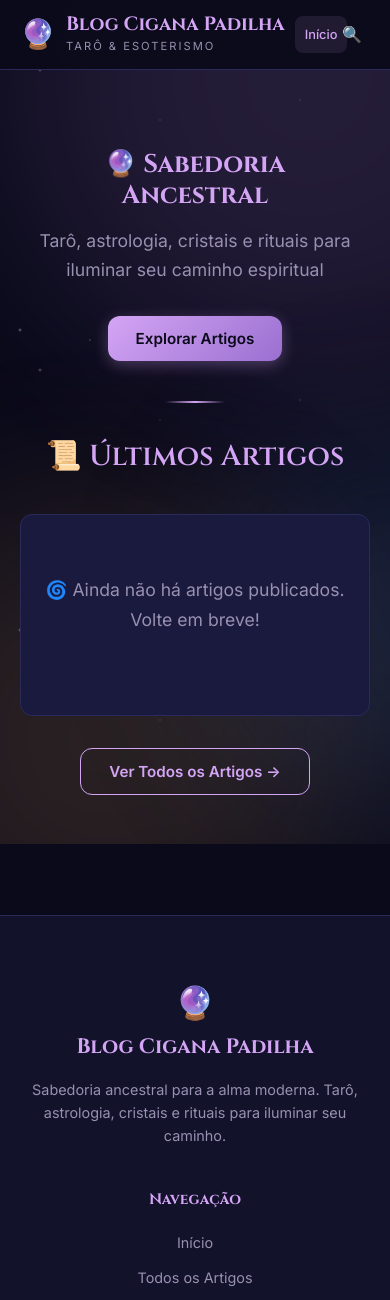
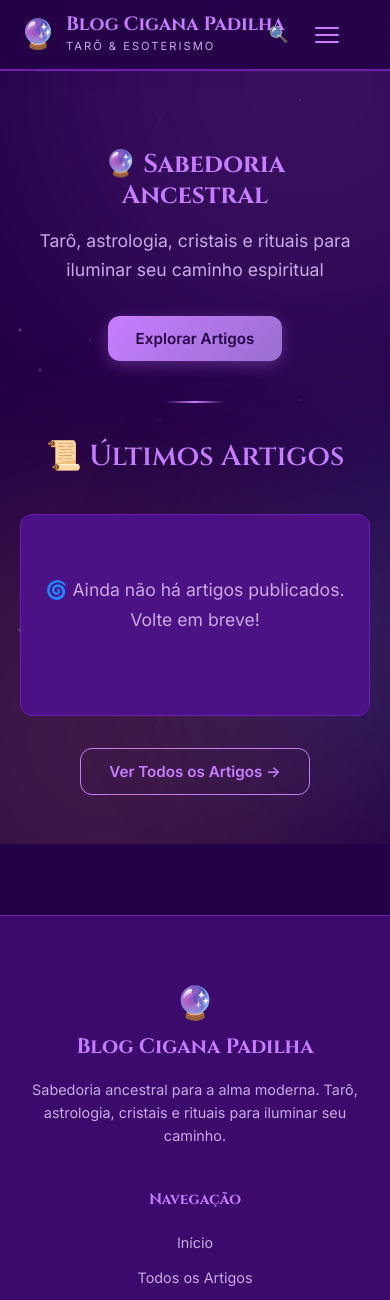
Before and after one commit to lloupp/blogciganapadilha, a Django app: page / in a window 390 px wide. Shown: the top 1300 px of the page. Run offline with Django 4.2, Linux system fonts and the light colour scheme; data that the repository does not hold is empty.

Commit message:
feat: tema violeta vivido, menu mobile responsivo e parser de vídeo do YouTube mais robusto
Troca a paleta escura navy por um violeta vívido, adiciona menu
hambúrguer para mobile (antes só tinha scroll horizontal) e
melhora a extração de video_id para aceitar Shorts, /embed/, /live/
e outras variações de URL do YouTube, não só watch?v=.

```diff
--- a/static/css/style.css
+++ b/static/css/style.css
@@ -4,19 +4,19 @@
 
 /* --- CSS Variables / Design Tokens --- */
 :root {
-    --color-bg: #0a0a1a;
-    --color-bg-alt: #12122a;
-    --color-bg-card: #1a1a3e;
-    --color-bg-hover: #222255;
-    --color-primary: #d4a5f5;
-    --color-primary-dark: #b388e0;
+    --color-bg: #240046;
+    --color-bg-alt: #3c096c;
+    --color-bg-card: #4d1186;
+    --color-bg-hover: #5a189a;
+    --color-primary: #c77dff;
+    --color-primary-dark: #9d4edd;
     --color-accent: #f0c060;
     --color-accent-dim: #a08040;
-    --color-text: #e8e0f0;
-    --color-text-muted: #9890b0;
-    --color-text-dim: #706888;
-    --color-border: #2a2a5a;
-    --color-border-light: #3a3a6a;
+    --color-text: #f3e8ff;
+    --color-text-muted: #c9a9e6;
+    --color-text-dim: #9c79bf;
+    --color-border: #6a1fb0;
+    --color-border-light: #7b2cbf;
     --color-success: #7ae0a0;
     --color-info: #80b8ff;
     --color-warning: #f0c060;
@@ -26,8 +26,8 @@
     --radius-sm: 8px;
     --radius-md: 12px;
     --radius-lg: 20px;
-    --shadow-card: 0 4px 20px rgba(0, 0, 0, 0.3), 0 0 0 1px rgba(212, 165, 245, 0.05);
-    --shadow-glow: 0 0 30px rgba(212, 165, 245, 0.1);
+    --shadow-card: 0 4px 20px rgba(0, 0, 0, 0.3), 0 0 0 1px rgba(199, 125, 255, 0.05);
+    --shadow-glow: 0 0 30px rgba(199, 125, 255, 0.1);
     --transition: 0.3s cubic-bezier(0.4, 0, 0.2, 1);
     --container: 1200px;
     --header-height: 70px;
@@ -112,7 +112,7 @@ img {
 .orb-1 {
     width: 600px;
     height: 600px;
-    background: radial-gradient(circle, #d4a5f5, #6a3b9a);
+    background: radial-gradient(circle, #c77dff, #5a189a);
     top: -200px;
     right: -200px;
     animation-delay: 0s;
@@ -169,7 +169,7 @@ img {
     position: sticky;
     top: 0;
     z-index: 100;
-    background: rgba(10, 10, 26, 0.9);
+    background: rgba(36, 0, 70, 0.85);
     backdrop-filter: blur(20px);
     -webkit-backdrop-filter: blur(20px);
     border-bottom: 1px solid var(--color-border);
@@ -242,7 +242,49 @@ img {
 
 .nav-link:hover {
     color: var(--color-primary);
-    background: rgba(212, 165, 245, 0.1);
+    background: rgba(199, 125, 255, 0.1);
+}
+
+.nav-link.active {
+    color: var(--color-primary);
+    background: rgba(199, 125, 255, 0.12);
+}
+
+/* --- Mobile Nav Toggle --- */
+.nav-toggle {
+    display: none;
+    flex-direction: column;
+    justify-content: center;
+    align-items: center;
+    gap: 5px;
+    width: 40px;
+    height: 40px;
+    background: none;
+    border: none;
+    cursor: pointer;
+    flex-shrink: 0;
+    padding: 8px;
+}
+
+.nav-toggle span {
+    display: block;
+    width: 100%;
+    height: 2px;
+    background: var(--color-primary);
+    border-radius: 2px;
+    transition: var(--transition);
+}
+
+.nav-toggle[aria-expanded="true"] span:nth-child(1) {
+    transform: translateY(7px) rotate(45deg);
+}
+
+.nav-toggle[aria-expanded="true"] span:nth-child(2) {
+    opacity: 0;
+}
+
+.nav-toggle[aria-expanded="true"] span:nth-child(3) {
+    transform: translateY(-7px) rotate(-45deg);
 }
 
 /* --- Search Form --- */
@@ -389,12 +431,12 @@ img {
 .btn-primary {
     background: linear-gradient(135deg, var(--color-primary), #9a6fd0);
     color: var(--color-bg);
-    box-shadow: 0 4px 15px rgba(212, 165, 245, 0.3);
+    box-shadow: 0 4px 15px rgba(199, 125, 255, 0.3);
 }
 
 .btn-primary:hover {
     transform: translateY(-2px);
-    box-shadow: 0 6px 25px rgba(212, 165, 245, 0.4);
+    box-shadow: 0 6px 25px rgba(199, 125, 255, 0.4);
     color: var(--color-bg);
 }
 
@@ -405,7 +447,7 @@ img {
 }
 
 .btn-secondary:hover {
-    background: rgba(212, 165, 245, 0.1);
+    background: rgba(199, 125, 255, 0.1);
     transform: translateY(-1px);
 }
 
@@ -474,7 +516,7 @@ img {
     border-radius: 20px;
     font-size: 0.75rem;
     font-weight: 600;
-    background: rgba(212, 165, 245, 0.15);
+    background: rgba(199, 125, 255, 0.15);
     color: var(--color-primary);
     align-self: flex-start;
 }
@@ -642,12 +684,12 @@ img {
 }
 
 .filter-link:hover {
-    background: rgba(212, 165, 245, 0.1);
+    background: rgba(199, 125, 255, 0.1);
     color: var(--color-primary);
 }
 
 .filter-link.active {
-    background: rgba(212, 165, 245, 0.15);
+    background: rgba(199, 125, 255, 0.15);
     color: var(--color-primary);
     font-weight: 600;
 }
@@ -663,19 +705,19 @@ img {
     padding: 4px 10px;
     border-radius: 16px;
     font-size: 0.78rem;
-    background: rgba(212, 165, 245, 0.1);
+    background: rgba(199, 125, 255, 0.1);
     color: var(--color-text-muted);
     transition: var(--transition);
     text-decoration: none !important;
 }
 
 .tag-link:hover {
-    background: rgba(212, 165, 245, 0.2);
+    background: rgba(199, 125, 255, 0.2);
     color: var(--color-primary);
 }
 
 .tag-link.active {
-    background: rgba(212, 165, 245, 0.2);
+    background: rgba(199, 125, 255, 0.2);
     color: var(--color-primary);
     border: 1px solid var(--color-primary);
 }
@@ -730,7 +772,7 @@ img {
 .page-link:hover {
     border-color: var(--color-primary);
     color: var(--color-primary);
-    background: rgba(212, 165, 245, 0.1);
+    background: rgba(199, 125, 255, 0.1);
 }
 
 .page-link.active {
@@ -761,7 +803,7 @@ img {
     border-radius: 20px;
     font-size: 0.85rem;
     font-weight: 600;
-    background: rgba(212, 165, 245, 0.15);
+    background: rgba(199, 125, 255, 0.15);
     color: var(--color-primary);
     text-decoration: none !important;
 }
@@ -772,7 +814,7 @@ img {
 }
 
 .post-badge:hover {
-    background: rgba(212, 165, 245, 0.25);
+    background: rgba(199, 125, 255, 0.25);
 }
 
 .post-title {
@@ -1043,20 +1085,41 @@ img {
         gap: 10px;
     }
 
+    .nav-toggle {
+        display: flex;
+    }
+
     .main-nav {
-        overflow-x: auto;
-        -webkit-overflow-scrolling: touch;
+        position: fixed;
+        top: var(--header-height);
+        left: 0;
+        right: 0;
+        flex: none;
+        max-height: 0;
+        overflow: hidden;
+        background: var(--color-bg-alt);
+        border-bottom: 1px solid var(--color-border);
+        box-shadow: var(--shadow-card);
+        transition: max-height var(--transition);
+        z-index: 99;
+    }
+
+    .main-nav.open {
+        max-height: calc(100vh - var(--header-height));
+        overflow-y: auto;
     }
 
     .nav-list {
+        flex-direction: column;
         flex-wrap: nowrap;
-        gap: 2px;
+        gap: 0;
+        padding: 8px 0;
     }
 
     .nav-link {
-        padding: 8px 10px;
-        font-size: 0.8rem;
-        white-space: nowrap;
+        padding: 16px 24px;
+        border-radius: 0;
+        font-size: 1rem;
     }
 
     .admin-link {
--- a/static/js/main.js
+++ b/static/js/main.js
@@ -25,8 +25,33 @@ document.addEventListener('DOMContentLoaded', function() {
     document.querySelectorAll('.nav-link').forEach(link => {
         const href = link.getAttribute('href');
         if (href === currentPath || (href !== '/' && currentPath.startsWith(href))) {
-            link.style.color = 'var(--color-primary)';
-            link.style.background = 'rgba(212, 165, 245, 0.1)';
+            link.classList.add('active');
         }
     });
+
+    // Mobile nav toggle
+    const navToggle = document.getElementById('navToggle');
+    const mainNav = document.getElementById('mainNav');
+    if (navToggle && mainNav) {
+        navToggle.addEventListener('click', function() {
+            const isOpen = mainNav.classList.toggle('open');
+            navToggle.setAttribute('aria-expanded', isOpen ? 'true' : 'false');
+        });
+
+        mainNav.querySelectorAll('.nav-link').forEach(link => {
+            link.addEventListener('click', function() {
+                mainNav.classList.remove('open');
+                navToggle.setAttribute('aria-expanded', 'false');
+            });
+        });
+
+        document.addEventListener('click', function(event) {
+            if (mainNav.classList.contains('open') &&
+                !mainNav.contains(event.target) &&
+                !navToggle.contains(event.target)) {
+                mainNav.classList.remove('open');
+                navToggle.setAttribute('aria-expanded', 'false');
+            }
+        });
+    }
 });
--- a/templates/base.html
+++ b/templates/base.html
@@ -37,7 +37,7 @@
                 </span>
             </a>
 
-            <nav class="main-nav" role="navigation" aria-label="Navegação principal">
+            <nav class="main-nav" id="mainNav" role="navigation" aria-label="Navegação principal">
                 <ul class="nav-list">
                     <li><a href="{% url 'core:home' %}" class="nav-link">Início</a></li>
                     <li><a href="{% url 'core:post_list' %}" class="nav-link">Artigos</a></li>
@@ -55,6 +55,10 @@
             </form>
 
             <a href="/admin/" class="admin-link" target="_blank" rel="noopener">✨ Admin</a>
+
+            <button type="button" class="nav-toggle" id="navToggle" aria-label="Abrir menu" aria-expanded="false" aria-controls="mainNav">
+                <span></span><span></span><span></span>
+            </button>
         </div>
     </header>
 
```
Also changed, not shown: core/models.py (+7 -9 lines).
